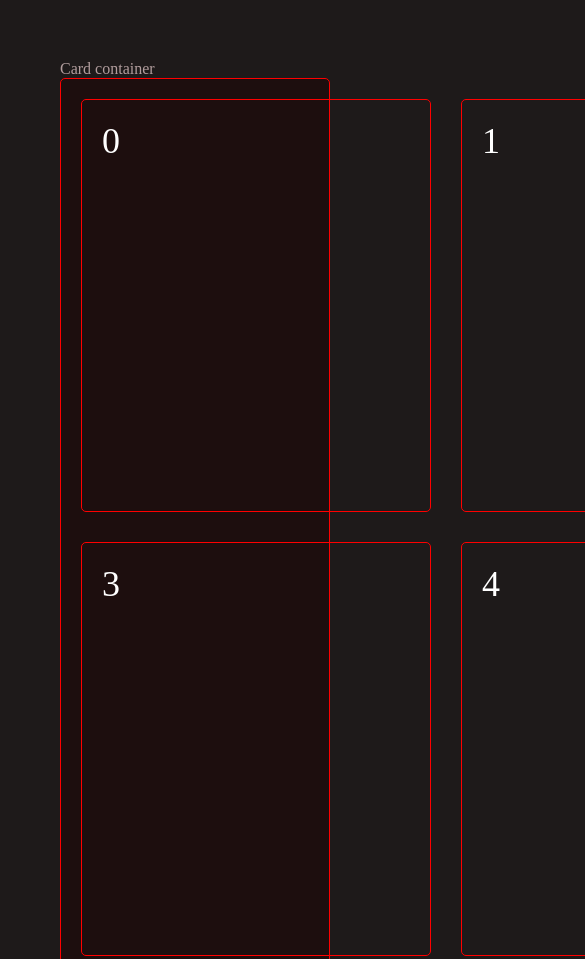
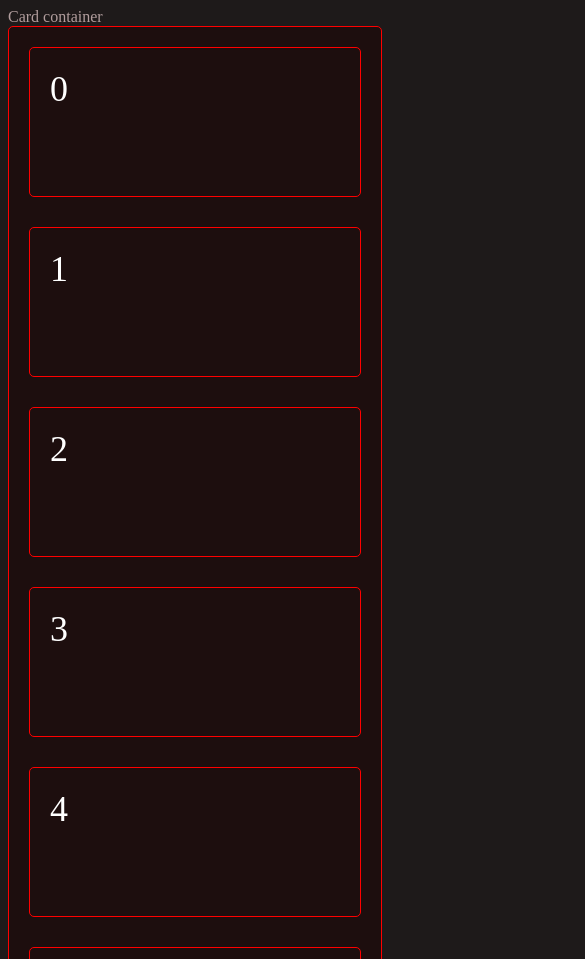
Before and after one commit to hiaux0/codesoc, a website built with Parcel: page index.html in a window 390 px wide. Shown: the top 959 px of the page, 585 px wide, since content can reach past the window. Built offline with nearby package versions, Linux system fonts and the light colour scheme.

Commit message:
Mobile friendly design

```diff
--- a/mystyle.css
+++ b/mystyle.css
@@ -1,6 +1,5 @@
-body,
-html {
-  margin: 30px;
+body {
+  margin: 30px; /* 8px for iphone 6/7/8 */
   background: #1e1a1a;
   color: #b19d9d;
   height: 1300px;
@@ -8,8 +7,14 @@ html {
 
 .student-card-container {
   display: grid;
+  /* Simple */
   /* grid-template-columns: 350px 350px 350px; */
-  grid-template-columns: repeat(3, 350px);
+  /* With repeat */
+  /* grid-template-columns: repeat(3, 1fr); */
+  /* Autofitting on different screen sizes */
+  grid-template-columns: repeat(auto-fill, minmax(300px, 1fr)); /**/
+  grid-auto-rows: minmax(150px, auto);
+
   grid-gap: 30px;
   background-color: #1d0e0e;
   color: #b19d9d;
@@ -23,8 +28,17 @@ html {
   padding: 20px;
   font-size: 150%;
 
-  /* height: 300px; */
   border: 1px solid red;
+}
+
+/* iphone5 width */
+@media screen and (min-width: 320px) {
+  body {
+    margin: 8px;
+  }
+  .student-card-container {
+    grid-template-columns: repeat(auto-fill, minmax(262px, 1fr));
+  }
 }
 
 /* Dark theme var 1
```
Also changed, not shown: class-structure.md (+20 -4 lines), index.html (+1 -1 lines).
